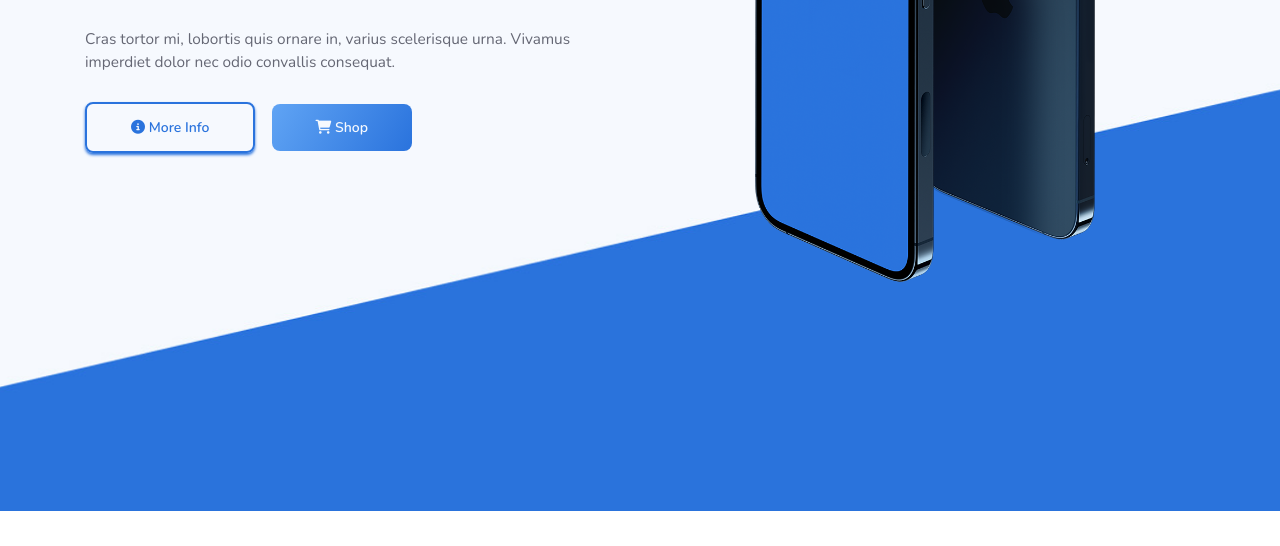
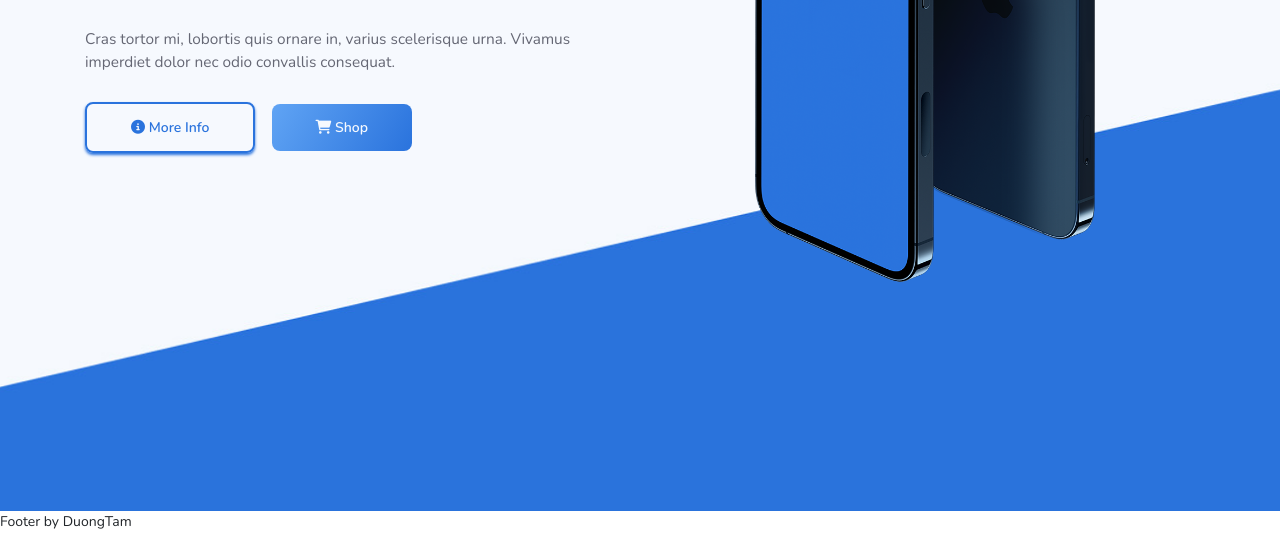
Before and after one commit to thanhtamduong/cyberphone, a plain HTML site: page index.html in a window 1280 px wide. Shown: the part 479-1025 px from the top of the page. Before the commit the page ends 990 px from the top, so only its background shows below. Drawn offline with nearby package versions, Linux system fonts and the light colour scheme.

Commit message:
Footer by DuongTam

```diff
--- a/index.html
+++ b/index.html
@@ -87,8 +87,9 @@
     </section>
 
 
-
-
+    <footer>
+        <p>Footer by DuongTam</p>
+    </footer>
 
 
     <!-- Optional JavaScript -->
```
